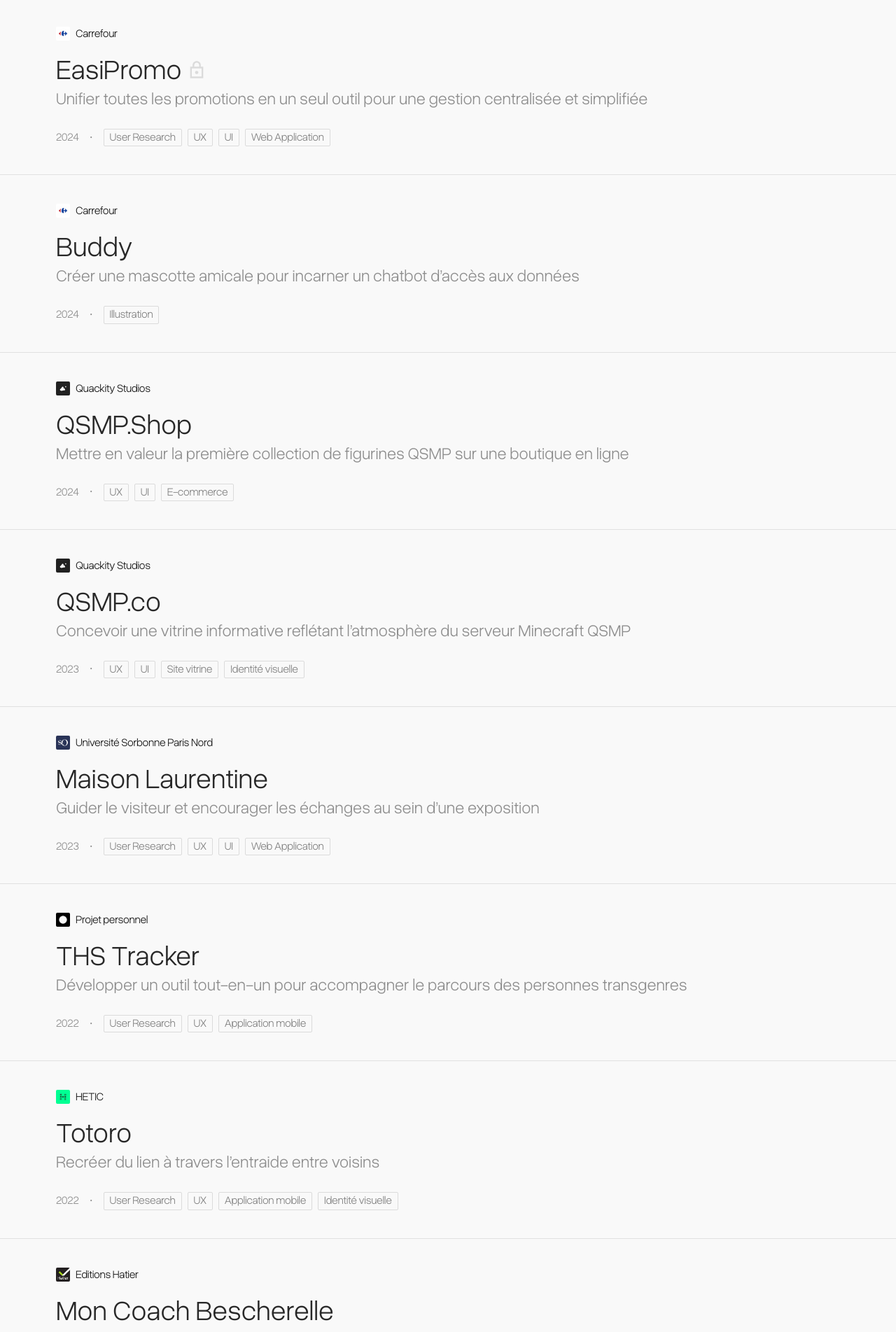
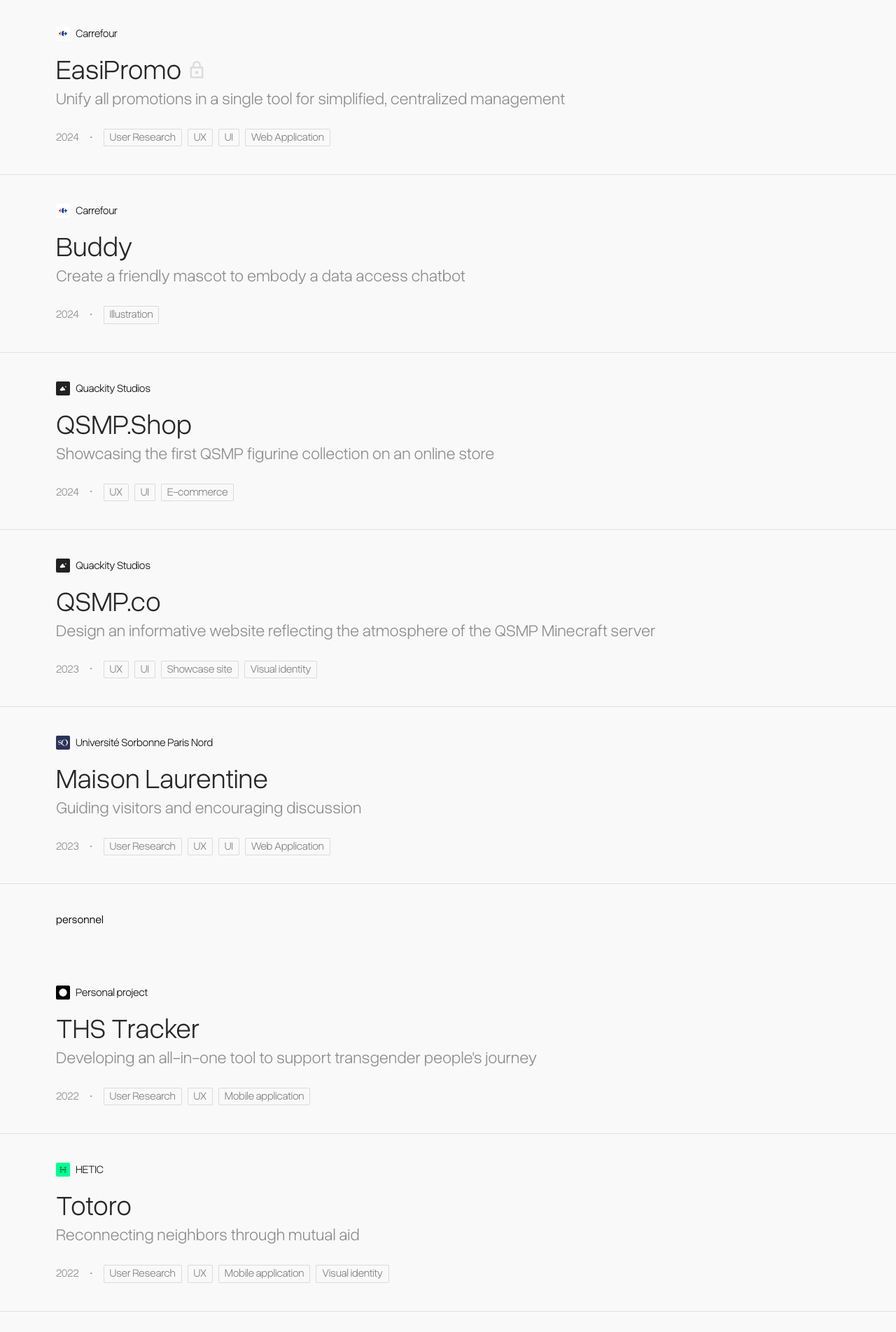
Before and after one commit to maeeelle/portfolio, a Next.js app: page /en in a window 1280 px wide. Shown: the part 340-2243 px from the top of the page at 70% size. Built offline with nearby package versions, Linux system fonts and the light colour scheme.

Commit message:
feat: add home content and project details in English and French translations

```diff
--- a/messages/en.json
+++ b/messages/en.json
@@ -1,7 +1,4 @@
 {
-  "home": {
-    "header": "Portfolio update coming soon, 2022's book is available <book>here</book>."
-  },
   "projects": {
     "qsmp": {
       "subtitle": "Design an informative website reflecting the atmosphere of the QSMP Minecraft server",
@@ -287,5 +284,62 @@
         "ux": "UX"
       }
     }
+  },
+  "home": {
+    "sorbonne": "Université Sorbonne Paris Nord",
+    "carrefour": "Carrefour",
+    "quackity": "Quackity Studios",
+    "hetic": "HETIC",
+    "hatier": "Editions Hatier",
+    "personal": "Personal project",
+    "tags": {
+      "research": "User Research",
+      "ux": "UX",
+      "ui": "UI",
+      "web": "Web Application",
+      "mobile": "Mobile application",
+      "illustration": "Illustration",
+      "ecommerce": "E-commerce",
+      "showcase": "Showcase site",
+      "branding": "Visual identity"
+    },
+    "projects": {
+      "zoologie": {
+        "title": "Collection de Zoologie de Sorbonne Université",
+        "subtitle": "Bringing together transmission and discussion around the Anthropocene"
+      },
+      "easipromo": {
+        "title": "EasiPromo",
+        "subtitle": "Unify all promotions in a single tool for simplified, centralized management"
+      },
+      "buddy": {
+        "title": "Buddy",
+        "subtitle": "Create a friendly mascot to embody a data access chatbot"
+      },
+      "qsmp_shop": {
+        "title": "QSMP.Shop",
+        "subtitle": "Showcasing the first QSMP figurine collection on an online store"
+      },
+      "qsmp_co": {
+        "title": "QSMP.co",
+        "subtitle": "Design an informative website reflecting the atmosphere of the QSMP Minecraft server"
+      },
+      "laurentine": {
+        "title": "Maison Laurentine",
+        "subtitle": "Guiding visitors and encouraging discussion"
+      },
+      "ths": {
+        "title": "THS Tracker",
+        "subtitle": "Developing an all-in-one tool to support transgender people's journey"
+      },
+      "totoro": {
+        "title": "Totoro",
+        "subtitle": "Reconnecting neighbors through mutual aid"
+      },
+      "bescherelle": {
+        "title": "Mon Coach Bescherelle",
+        "subtitle": "Rethinking a mobile application into a web solution"
+      }
+    }
   }
 }
--- a/messages/fr.json
+++ b/messages/fr.json
@@ -1,7 +1,4 @@
 {
-  "home": {
-    "header": "Mise à jour du portfolio à venir, le livre de 2022 est disponible <book>ici</book>."
-  },
   "projects": {
     "qsmp": {
       "subtitle": "Concevoir une vitrine informative reflétant l'atmosphère du serveur Minecraft QSMP",
@@ -91,7 +88,7 @@
       "tags": {
         "ux": "UX",
         "ui": "UI",
-        "mobile": "Mobile application",
+        "mobile": "Application mobile",
         "branding": "Branding"
       },
       "sections": {
@@ -101,7 +98,7 @@
       }
     },
     "bescherelle": {
-      "subtitle": "Repenser une application mobile en une solution web",
+      "subtitle": "Repenser une Application mobile en une solution web",
       "context": {
         "title": "Contexte",
         "description1": "Mon Coach Bescherelle est un outil développé par Hatier proposant un entraînement en orthographe et en rédaction.",
@@ -109,7 +106,7 @@
       },
       "contribution": {
         "title": "Contribution",
-        "description": "Après avoir analysé l'ensemble des contenus de l'application mobile ainsi que les différentes possibilités de la plateforme Educadhoc, j'ai pu commencé à itérer sur les interfaces nécessaires grâce aux retours des équipes internes, jusqu'à cette version finale."
+        "description": "Après avoir analysé l'ensemble des contenus de l'Application mobile ainsi que les différentes possibilités de la plateforme Educadhoc, j'ai pu commencé à itérer sur les interfaces nécessaires grâce aux retours des équipes internes, jusqu'à cette version finale."
       },
       "cta": "Accéder à la démo",
       "tags": {
@@ -287,5 +284,62 @@
         "ux": "UX"
       }
     }
+  },
+  "home": {
+    "sorbonne": "Université Sorbonne Paris Nord",
+    "carrefour": "Carrefour",
+    "quackity": "Quackity Studios",
+    "hetic": "HETIC",
+    "hatier": "Editions Hatier",
+    "personal": "Projet personnel",
+    "tags": {
+      "research": "User Research",
+      "ux": "UX",
+      "ui": "UI",
+      "web": "Web Application",
+      "mobile": "Application mobile",
+      "illustration": "Illustration",
+      "ecommerce": "E-commerce",
+      "showcase": "Site vitrine",
+      "branding": "Identité visuelle"
+    },
+    "projects": {
+      "zoologie": {
+        "title": "Collection de Zoologie de Sorbonne Université",
+        "subtitle": "Allier transmission et réflexion autour de l'anthropocène"
+      },
+      "easipromo": {
+        "title": "EasiPromo",
+        "subtitle": "Unifier toutes les promotions en un seul outil pour une gestion centralisée et simplifiée"
+      },
+      "buddy": {
+        "title": "Buddy",
+        "subtitle": "Créer une mascotte amicale pour incarner un chatbot d'accès aux données"
+      },
+      "qsmp_shop": {
+        "title": "QSMP.Shop",
+        "subtitle": "Mettre en valeur la première collection de figurines QSMP sur une boutique en ligne"
+      },
+      "qsmp_co": {
+        "title": "QSMP.co",
+        "subtitle": "Concevoir une vitrine informative reflétant l'atmosphère du serveur Minecraft QSMP"
+      },
+      "laurentine": {
+        "title": "Maison Laurentine",
+        "subtitle": "Guider le visiteur et encourager les échanges au sein d'une exposition"
+      },
+      "ths": {
+        "title": "THS Tracker",
+        "subtitle": "Développer un outil tout-en-un pour accompagner le parcours des personnes transgenres"
+      },
+      "totoro": {
+        "title": "Totoro",
+        "subtitle": "Recréer du lien à travers l'entraide entre voisins"
+      },
+      "bescherelle": {
+        "title": "Mon Coach Bescherelle",
+        "subtitle": "Repenser une Application mobile en une solution web"
+      }
+    }
   }
 }
--- a/src/app/[locale]/(main)/page.tsx
+++ b/src/app/[locale]/(main)/page.tsx
@@ -1,5 +1,5 @@
 import { Project } from '@/components/Project'
-import { setRequestLocale } from 'next-intl/server'
+import { setRequestLocale, getTranslations } from 'next-intl/server'
 import { Separator } from '@/components/Separator'
 
 type HomeProps = {
@@ -9,6 +9,7 @@ type HomeProps = {
 export default async function Home({ params }: HomeProps) {
   const { locale } = await params
   setRequestLocale(locale)
+  const t = await getTranslations('home')
 
   return (
     <main className='relative flex flex-col gap-y-20 px-8 sm:px-20 py-10 max-w-screen-2xl mx-auto flex-1 w-full'>
@@ -16,164 +17,155 @@ export default async function Home({ params }: HomeProps) {
         <Project
           id='collection-zoologie-sorbonne'
           organization={{
-            name: 'Université Sorbonne Paris Nord',
+            name: t('sorbonne'),
             image: '/images/projects/sorbonne.png',
           }}
           project={{
             year: '2024',
-            title: 'Collection de Zoologie de Sorbonne Université',
-            subtitle:
-              'Allier transmission et réflexion autour de l’anthropocène',
+            title: t('projects.zoologie.title'),
+            subtitle: t('projects.zoologie.subtitle'),
           }}
-          tags={['User Research', 'UX']}
+          tags={[t('tags.research'), t('tags.ux')]}
         />
         <Separator className='mt-10 absolute left-1/2 -translate-x-1/2 w-screen' />
       </div>
-
       <div>
         <Project
           id='easipromo'
           organization={{
-            name: 'Carrefour',
+            name: t('carrefour'),
             image: '/images/projects/carrefour.png',
           }}
           project={{
             year: '2024',
-            title: 'EasiPromo',
-            subtitle:
-              'Unifier toutes les promotions en un seul outil pour une gestion centralisée et simplifiée',
+            title: t('projects.easipromo.title'),
+            subtitle: t('projects.easipromo.subtitle'),
           }}
-          tags={['User Research', 'UX', 'UI', 'Web Application']}
+          tags={[t('tags.research'), t('tags.ux'), t('tags.ui'), t('tags.web')]}
           isLocked
         />
         <Separator className='mt-10 absolute left-1/2 -translate-x-1/2 w-screen' />
       </div>
-
       <div>
         <Project
           id='buddy'
           organization={{
-            name: 'Carrefour',
+            name: t('carrefour'),
             image: '/images/projects/carrefour.png',
           }}
           project={{
             year: '2024',
-            title: 'Buddy',
-            subtitle:
-              'Créer une mascotte amicale pour incarner un chatbot d’accès aux données',
+            title: t('projects.buddy.title'),
+            subtitle: t('projects.buddy.subtitle'),
           }}
-          tags={['Illustration']}
+          tags={[t('tags.illustration')]}
         />
         <Separator className='mt-10 absolute left-1/2 -translate-x-1/2 w-screen' />
       </div>
-
       <div>
         <Project
           id='qsmp-shop'
           organization={{
-            name: 'Quackity Studios',
+            name: t('quackity'),
             image: '/images/projects/quackity.png',
           }}
           project={{
             year: '2024',
-            title: 'QSMP.Shop',
-            subtitle:
-              'Mettre en valeur la première collection de figurines QSMP sur une boutique en ligne',
+            title: t('projects.qsmp_shop.title'),
+            subtitle: t('projects.qsmp_shop.subtitle'),
           }}
-          tags={['UX', 'UI', 'E-commerce']}
+          tags={[t('tags.ux'), t('tags.ui'), t('tags.ecommerce')]}
         />
         <Separator className='mt-10 absolute left-1/2 -translate-x-1/2 w-screen' />
       </div>
-
       <div>
         <Project
           id='qsmp-co'
           organization={{
-            name: 'Quackity Studios',
+            name: t('quackity'),
             image: '/images/projects/quackity.png',
           }}
           project={{
             year: '2023',
-            title: 'QSMP.co',
-            subtitle:
-              'Concevoir une vitrine informative reflétant l’atmosphère du serveur Minecraft QSMP',
+            title: t('projects.qsmp_co.title'),
+            subtitle: t('projects.qsmp_co.subtitle'),
           }}
-          tags={['UX', 'UI', 'Site vitrine', 'Identité visuelle']}
+          tags={[
+            t('tags.ux'),
+            t('tags.ui'),
+            t('tags.showcase'),
+            t('tags.branding'),
+          ]}
         />
         <Separator className='mt-10 absolute left-1/2 -translate-x-1/2 w-screen' />
       </div>
-
       <div>
         <Project
           id='maison-laurentine'
           organization={{
-            name: 'Université Sorbonne Paris Nord',
+            name: t('sorbonne'),
             image: '/images/projects/sorbonne.png',
           }}
           project={{
             year: '2023',
-            title: 'Maison Laurentine',
-            subtitle:
-              'Guider le visiteur et encourager les échanges au sein d’une exposition',
+            title: t('projects.laurentine.title'),
+            subtitle: t('projects.laurentine.subtitle'),
           }}
-          tags={['User Research', 'UX', 'UI', 'Web Application']}
+          tags={[t('tags.research'), t('tags.ux'), t('tags.ui'), t('tags.web')]}
         />
         <Separator className='mt-10 absolute left-1/2 -translate-x-1/2 w-screen' />
       </div>
-
+      personnel
       <div>
         <Project
           id='ths-tracker'
           organization={{
-            name: 'Projet personnel',
+            name: t('personal'),
             image: '/images/projects/personnel.png',
           }}
           project={{
             year: '2022',
-            title: 'THS Tracker',
-            subtitle:
-              'Développer un outil tout-en-un pour accompagner le parcours des personnes transgenres',
+            title: t('projects.ths.title'),
+            subtitle: t('projects.ths.subtitle'),
           }}
-          tags={['User Research', 'UX', 'Application mobile']}
+          tags={[t('tags.research'), t('tags.ux'), t('tags.mobile')]}
         />
         <Separator className='mt-10 absolute left-1/2 -translate-x-1/2 w-screen' />
       </div>
-
       <div>
         <Project
           id='totoro'
           organization={{
-            name: 'HETIC',
+            name: t('hetic'),
             image: '/images/projects/hetic.png',
           }}
           project={{
             year: '2022',
-            title: 'Totoro',
-            subtitle: 'Recréer du lien à travers l’entraide entre voisins',
+            title: t('projects.totoro.title'),
+            subtitle: t('projects.totoro.subtitle'),
           }}
           tags={[
-            'User Research',
-            'UX',
-            'Application mobile',
-            'Identité visuelle',
+            t('tags.research'),
+            t('tags.ux'),
+            t('tags.mobile'),
+            t('tags.branding'),
           ]}
         />
         <Separator className='mt-10 absolute left-1/2 -translate-x-1/2 w-screen' />
       </div>
-
       <div>
         <Project
           id='mon-coach-bescherelle'
           organization={{
-            name: 'Editions Hatier',
+            name: t('hatier'),
             image: '/images/projects/hatier.png',
           }}
           project={{
             year: '2020',
-            title: 'Mon Coach Bescherelle',
-            subtitle: 'Repenser une application mobile en une solution web',
+            title: t('projects.bescherelle.title'),
+            subtitle: t('projects.bescherelle.subtitle'),
           }}
-          tags={['UX', 'UI', 'Web Application']}
+          tags={[t('tags.ux'), t('tags.ui'), t('tags.web')]}
         />
       </div>
     </main>
```
